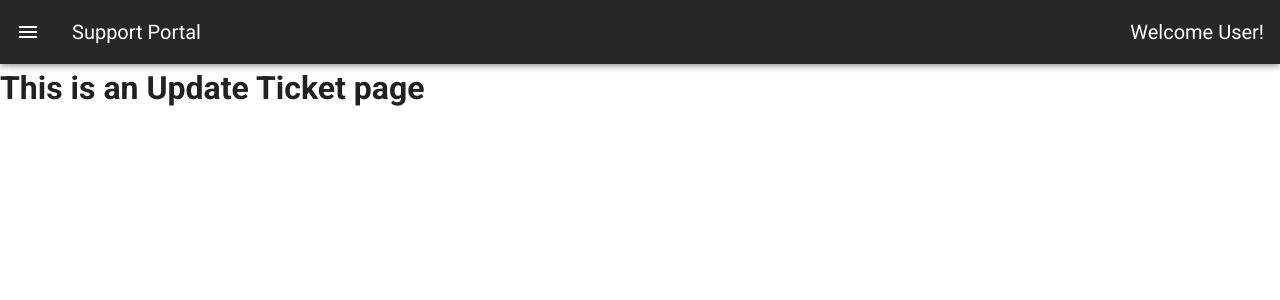
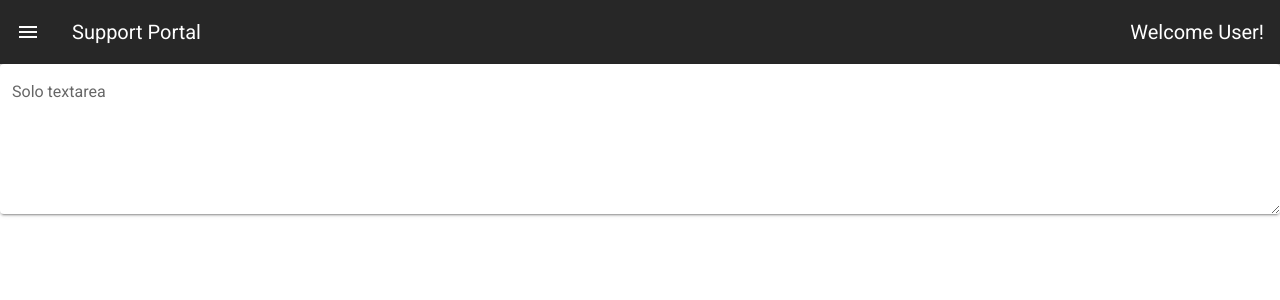
Before and after one commit to adityajain-Infobeans/vue-training, a Vue app in the folder Jira Lite (Project)/front-end/: page /updateticket in a window 1280 px wide. Shown: the top 300 px of the page. Built offline with nearby package versions, Linux system fonts and the light colour scheme.

Commit message:
settting up form

```diff
--- a/Jira Lite (Project)/front-end/src/components/Forms/Ticketform.vue
+++ b/Jira Lite (Project)/front-end/src/components/Forms/Ticketform.vue
@@ -0,0 +1,10 @@
+<template>
+  <v-textarea solo name="input-7-4" label="Solo textarea"></v-textarea>
+</template>
+
+<script>
+export default {};
+</script>
+
+<style>
+</style>
--- a/Jira Lite (Project)/front-end/src/views/AddTicket.vue
+++ b/Jira Lite (Project)/front-end/src/views/AddTicket.vue
@@ -1,5 +1,15 @@
 <template>
-  <div>
-    <h1>This is an Create Ticket page</h1>
-  </div>
+  <TicketTable type="add"> </TicketTable>
 </template>
+
+<script>
+// @ is an alias to /src
+import TicketTable from '@/components/Forms/Ticketform.vue';
+
+export default {
+  name: 'AddTicket',
+  components: {
+    TicketTable,
+  },
+};
+</script>
--- a/Jira Lite (Project)/front-end/src/views/UpdateTicket.vue
+++ b/Jira Lite (Project)/front-end/src/views/UpdateTicket.vue
@@ -1,5 +1,15 @@
 <template>
-  <div>
-    <h1>This is an Update Ticket page</h1>
-  </div>
+  <TicketTable type="update"> </TicketTable>
 </template>
+
+<script>
+// @ is an alias to /src
+import TicketTable from '@/components/Forms/Ticketform.vue';
+
+export default {
+  name: 'AddTicket',
+  components: {
+    TicketTable,
+  },
+};
+</script>
--- a/Jira Lite (Project)/front-end/src/views/ViewTicket.vue
+++ b/Jira Lite (Project)/front-end/src/views/ViewTicket.vue
@@ -8,11 +8,12 @@
 
 <script>
 // @ is an alias to /src
+// params me ticket id h toh uski details dika do varna pura table
 
 import TicketsTable from '@/components/Dashboard/TicketsTable.vue';
 
 export default {
-  name: 'ViewTicket',
+  name: 'ViewTickets',
   components: {
     TicketsTable,
   },
```
